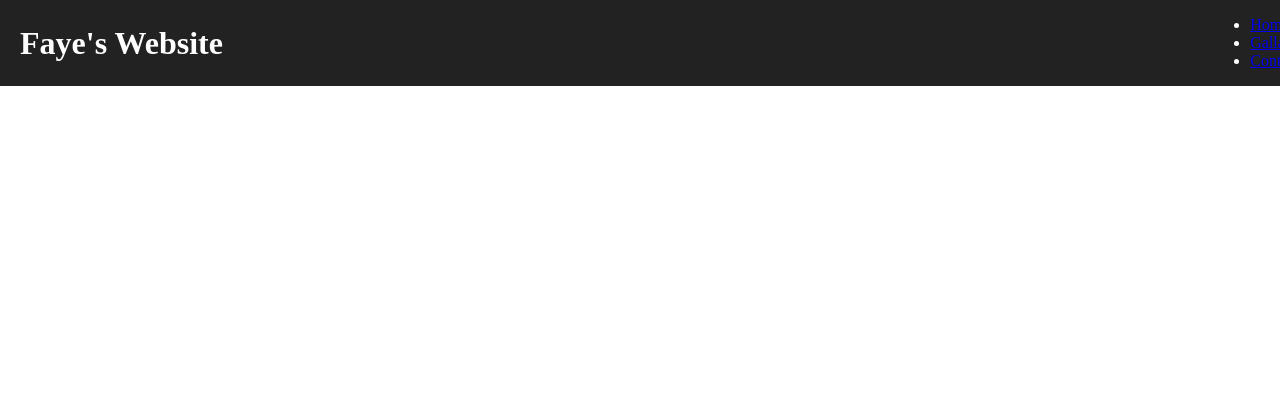
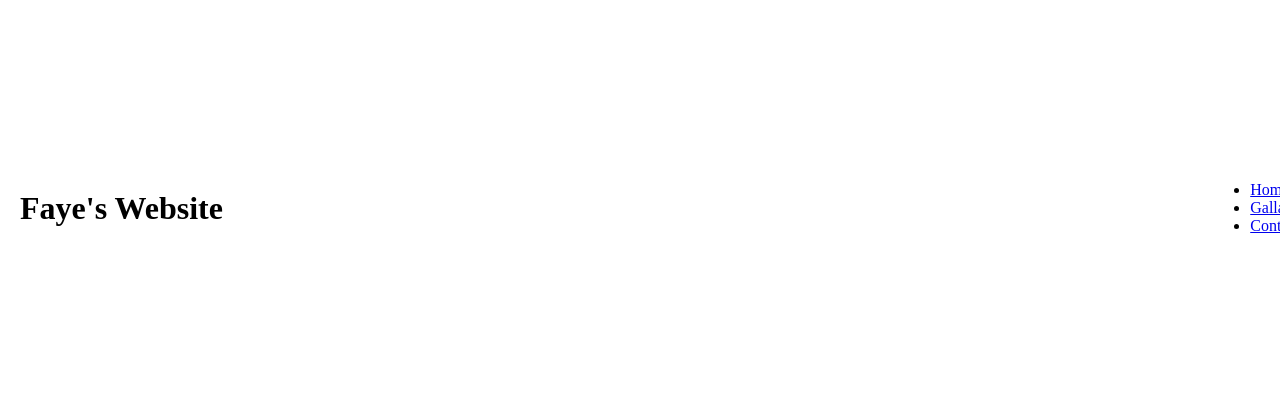
Before and after one commit to Fayes-braincell/Fayes-braincell.github.io, a plain HTML site: page index.html in a window 1280 px wide. Drawn offline with Linux system fonts and the light colour scheme.

Commit message:
Adding header

```diff
--- a/style.css
+++ b/style.css
@@ -1,8 +1,10 @@
-header{
+header {
   width: 100%;
-  height: 80p;
-  background-color:#222;
-  color: white;
+  height: 416px; /* Set to match the image height */
+  background-image: url(""); /* Replace with your image path */
+  background-size: cover; /* Ensures the image covers the entire header */
+  background-position: center; /* Centers the image */
+  background-repeat: no-repeat; /* Prevents tiling */
   display: flex;
   justify-content: space-between;
   align-items: center;
```
